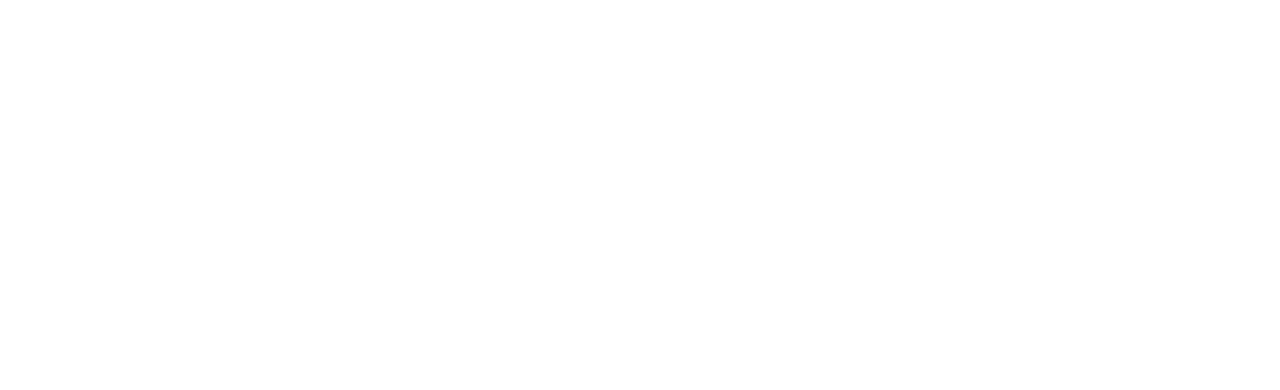
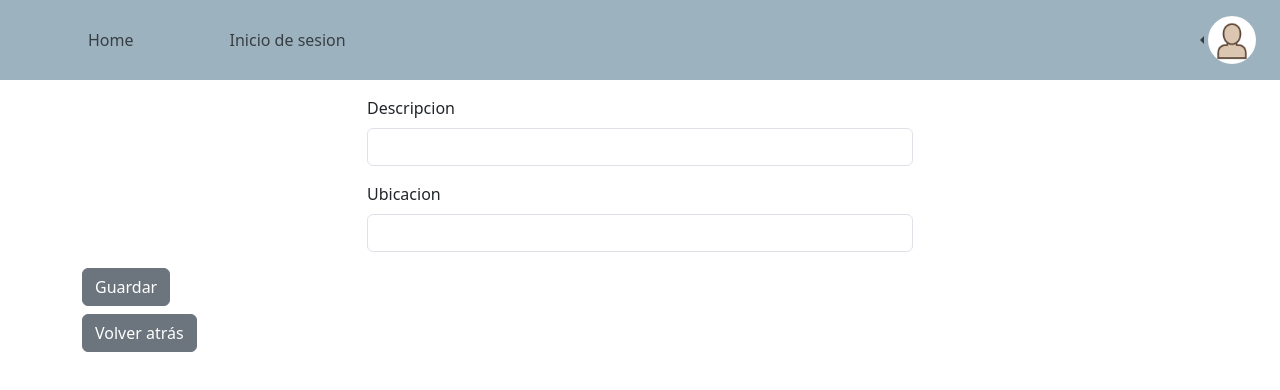
Before and after one commit to ikergalcas/ElRastro, a React (Create React App) app in the folder frontend/: page /editarProducto/1 in a window 1280 px wide. Before the commit this address had no page. Shown: the top 390 px of the page. Built offline with nearby package versions, Linux system fonts and the light colour scheme; no server answers.

Commit message:
yustesito merge

```diff
--- a/frontend/src/App.js
+++ b/frontend/src/App.js
@@ -7,6 +7,7 @@
 import Login from "./login/Login.js"
 import EditUsuario from "./usuario/EditUser.js"
 import MiProductoBloque from './pages/ProductoBloque.jsx';
+import CompEditProducto from './detallesProducto/EditProducto.js';
 
 function App() {
   return (
@@ -16,6 +17,7 @@
           <Route path="/login" element={<Login/>}/>
           <Route path="/productos" element={<ProductosInicial/>}/>
           <Route path="/detallesProducto/:idUsuario/:idProducto" element={<MiProductoBloque/>}/>
+          <Route path="/editarProducto/:idProducto" element={<CompEditProducto/>}/>
           <Route path="/editUser" element={<EditUsuario/>}/>
         </Routes>
       </BrowserRouter>
--- /dev/null
+++ b/frontend/src/detallesProducto/EditProducto.js
@@ -0,0 +1,126 @@
+import NavbarPage from "../navbar/navbar.js"
+import { useNavigate, useParams } from 'react-router-dom'
+import { useEffect, useState } from "react"
+
+const CompEditProducto = () => {
+    const {idProducto} = useParams()
+    const [producto, setProducto] = useState({})
+    const navigate = useNavigate()
+
+    useEffect(() => {
+        getProducto()
+    }, [])
+
+    const getProducto = async () => {
+        try {
+            // Hacer la solicitud para obtener productos desde el backend
+            const response = await fetch(`http://localhost:3001/productos/${idProducto}`, {
+                method: 'GET',
+                headers: {
+                    'Content-Type': 'application/json',
+                },
+            })
+            if (response.ok) {
+                // Manejar la respuesta exitosa, redirigir o realizar otras acciones según sea necesario
+                console.log('Producto obtenido con éxito');
+                const data = await response.json();
+                setProducto(data);
+                setDescripcion(data.descripcion || '');
+                setUbicacion(data.ubicacion || '');
+            } else {
+                console.error('Error al obtener el producto:', response.statusText);
+            }
+        } catch (error) {
+            console.error('Error al obtener el producto:', error);
+        }
+    }
+
+    const [descripcion, setDescripcion] = useState('')
+    const [ubicacion, setUbicacion] = useState('')
+
+    const volverAtras = (e) => {
+        e.preventDefault()
+        navigate(-1)
+    }
+
+    const editar = async (e) => {
+        e.preventDefault();
+
+        try {
+            // Hacer la solicitud PUT al backend
+            const response = await fetch(`http://localhost:3001/productos/${idProducto}`, {
+                method: 'PUT',
+                headers: {
+                    'Content-Type': 'application/json',
+                },
+                body: JSON.stringify({
+                    descripcion: descripcion,
+                    ubicacion: ubicacion,
+                }),
+            });
+
+            if (response.ok) {
+                // Manejar la respuesta exitosa, redirigir o realizar otras acciones según sea necesario
+                console.log('Producto editado con éxito');
+                navigate(`/detallesProducto/${producto.vendedor}/${idProducto}`);
+            } else {
+                console.error('Error al editar el producto:', response.statusText);
+            }
+        } catch (error) {
+            console.error('Error al editar el producto:', error);
+        }
+    }
+
+    return(
+        <div>
+            <NavbarPage></NavbarPage>
+            <div className="container">
+                <p>{producto.titulo}</p>
+                <form onSubmit={editar}>
+                        <div className="mb-3">
+                            <div className="row">
+                                    <div className='col-md-3'></div>
+                                    <div className='col-md-6'>
+                                    <label className='form-label' tabIndex="0" htmlFor="nombre">Descripcion</label>
+
+                                        <input
+                                        id="descripcion"
+                                        value={descripcion}
+                                        onChange={ (e) => setDescripcion(e.target.value)}
+                                        type="text"
+                                        className="form-control"
+                                        aria-label="Ingrese la nueva descripcion"
+                                        />
+                                    </div>
+                                    <div className='col-md-3'></div>
+                            </div>
+                        </div>
+
+                        <div className="mb-3">
+                            <div className="row">
+                                    <div className='col-md-3'></div>
+                                    <div className='col-md-6'>
+                                    <label className='form-label' tabIndex="0" htmlFor="nombre">Ubicacion</label>
+
+                                        <input
+                                        id="ubicacion"
+                                        value={ubicacion}
+                                        onChange={ (e) => setUbicacion(e.target.value)}
+                                        type="text"
+                                        className="form-control"
+                                        aria-label="Ingrese la nueva ubicacion del objeto"
+                                        />
+                                    </div>
+                                    <div className='col-md-3'></div>
+                            </div>
+                        </div>
+                        <button type="submit" className='btn btn-secondary'>Guardar</button> <br/>
+                        <button onClick={volverAtras} className='btn btn-secondary mt-2'> Volver atrás</button>
+                    </form>
+            </div>
+        </div>
+    )
+
+}
+
+export default CompEditProducto
--- a/frontend/src/detallesProducto/ShowDetallesProducto.js
+++ b/frontend/src/detallesProducto/ShowDetallesProducto.js
@@ -1,5 +1,6 @@
 import React, { useState, useEffect } from 'react';
-import { useParams } from 'react-router-dom';
+import { useParams, Link } from 'react-router-dom';
+
 
 const CompShowDetallesProducto = () => {
     const {idUsuario, idProducto} = useParams()
@@ -32,38 +33,10 @@
             });
     }, [idProducto]);
 
-    // NO FUNCIONA
-    const editarDescripcion = async (e, nuevaDescripcion) => {
-        e.preventDefault();
-
-        try {
-            // Realizar una solicitud PUT al servidor para actualizar la descripción
-            const response = await fetch(`http://localhost:3001/productos/${idProducto}`, {
-                method: 'PUT',
-                headers: {
-                    'Content-Type': 'application/json',
-                },
-                body: JSON.stringify({ descripcion: nuevaDescripcion }),
-            });
-
-            if (response.ok) {
-                // Actualizar el estado local directamente
-            setProducto(prevProducto => ({
-                ...prevProducto,
-                descripcion: nuevaDescripcion,
-            }));
-            } else {
-                console.error('Error al actualizar la descripción');
-            }
-        } catch (error) {
-            console.error('Error al actualizar la descripción:', error);
-        }
-    };
-
 
     const [fotoNueva, setFotoNueva] = useState(null);
 
-    const handleFileChange = (event) => {
+    const nuevaFoto = (event) => {
         const file = event.target.files[0];
 
         setFotoNueva(file);
@@ -76,19 +49,18 @@
                 <div className='col 4'>
                     <div className='row'>
                         <div className='col'>
-                            { //ACTUALIZAR FOTO -- NO TERMINADO
+                            {
                             idUsuario == vendedor._id ?
                                 <div>
                                     <input
                                         type="file"
                                         accept="image/*" // Para aceptar solo archivos de imagen
-                                        onChange={handleFileChange}
+                                        onChange={nuevaFoto}
                                     />
 
                                     {fotoNueva && (
                                         <div>
-                                        <p>Nombre del archivo: {fotoNueva.name}</p>
-                                        <p>Tipo de archivo: {fotoNueva.type}</p>
+                                            <img src={URL.createObjectURL(fotoNueva)}/>
                                         </div>
                                     )}
                                 </div>
@@ -137,28 +109,10 @@
                                 </div>
 
                                 {idUsuario == vendedor._id ?
-                                <form onSubmit={editarDescripcion} className='mb-3'>
-                                    <div className="row mt-4 align-items-center">
-                                        <div className="col-md-2"></div>
-                                        <div className="col-md-5">
-                                            <input
-                                                value={descripcion}
-                                                onChange={ (e) => setDescripcion(e.target.value)}
-                                                type="text"
-                                                className="form-control"
-                                                placeholder="(Nueva Descipcion)"
-                                                style={{ width: '100%'}}
-                                                aria-label="Ingresar nueva descripcion"
-                                                title="Ingresar nueva descripcion"
-                                            />
-                                        </div>
-                                        <div className="col-md-3">
-                                            <button type='submit' className="ms-2 btn btn-secondary">Modificar</button>
-                                        </div>
-                                        <div className="col-md-2"></div>
-                                    </div>
-                                </form> : null
-
+                                <div>
+                                    <Link to={`/editarProducto/${idProducto}`} className="btn btn-secondary">Editar</Link>
+                                </div>
+                                : null
                                 }
                             </div>
                         </div>
--- a/frontend/src/detallesProducto/ShowMapaProducto.js
+++ b/frontend/src/detallesProducto/ShowMapaProducto.js
@@ -28,7 +28,7 @@
     }, [idProducto]);
 
     return (
-      <div className='container'>
+      <div className='container mb-4'>
         <div className='card'>
           <div className='card-body'>
             <h2 className='card-title'> Ubicacion del producto </h2>
@@ -59,15 +59,6 @@
             )}
           </div>
         </div>
-
-        {//PROVISIONAL
-        geo.latitude && geo.longitude && (
-            <div>
-                <p>Latitud: {geo.latitude}</p>
-                <p>Longitud: {geo.longitude}</p>
-            </div>
-        )}
-        <p>ID Producto: {idProducto}</p>
     </div>
     );
 }
```
Also changed, not shown: 1 other file (tests, documents, lock files or other folders).
